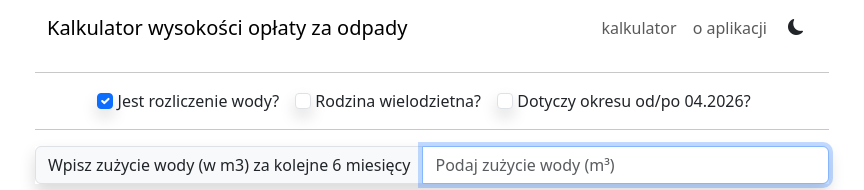
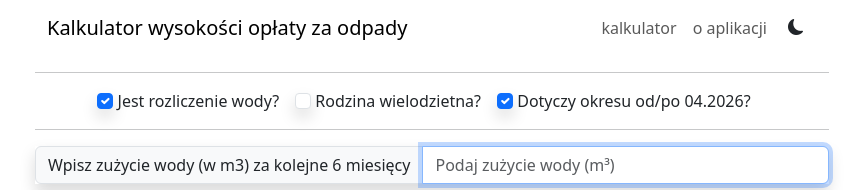
Before and after one commit to vadimgierko/lublin-waste-disposal-charge-calculator, a Next.js app: page / in a window 1280 px wide. Shown: the top 190 px of the page, without its empty margins (208-1072 px from the left). Built offline with nearby package versions, Linux system fonts and the light colour scheme; no server answers; the database is empty.

Commit message:
change after 04.2026 to true

```diff
--- a/src/app/page.tsx
+++ b/src/app/page.tsx
@@ -17,12 +17,12 @@ export default function Home() {
 
 	const [jestRozliczenie, setJestRozliczenie] = useState(true);
 	const [jestRodzinaWielodzietna, setJestRodzinaWielodzietna] = useState(false);
-	const [od_04_2026, set_od_04_2026] = useState(false);
+	const [od_04_2026, set_od_04_2026] = useState(true);
 
 	function resetCheckBoxes() {
 		setJestRozliczenie(true);
 		setJestRodzinaWielodzietna(false);
-		set_od_04_2026(false);
+		set_od_04_2026(true);
 	}
 	//===================================
 	const [declaration, setDeclaration] = useState<DeclarationData>();
```
Also changed, not shown: 1 other file (tests, documents, lock files or other folders).
